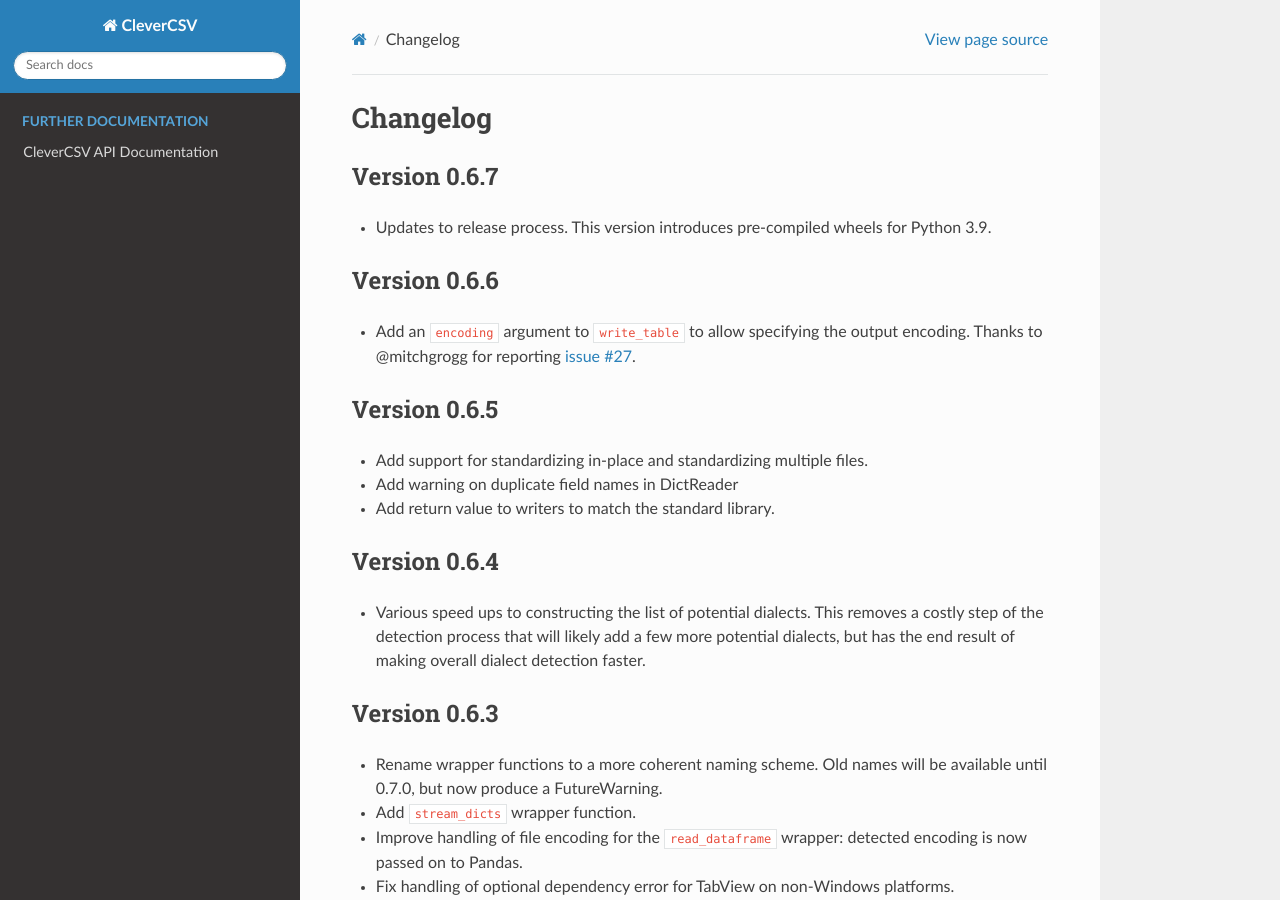
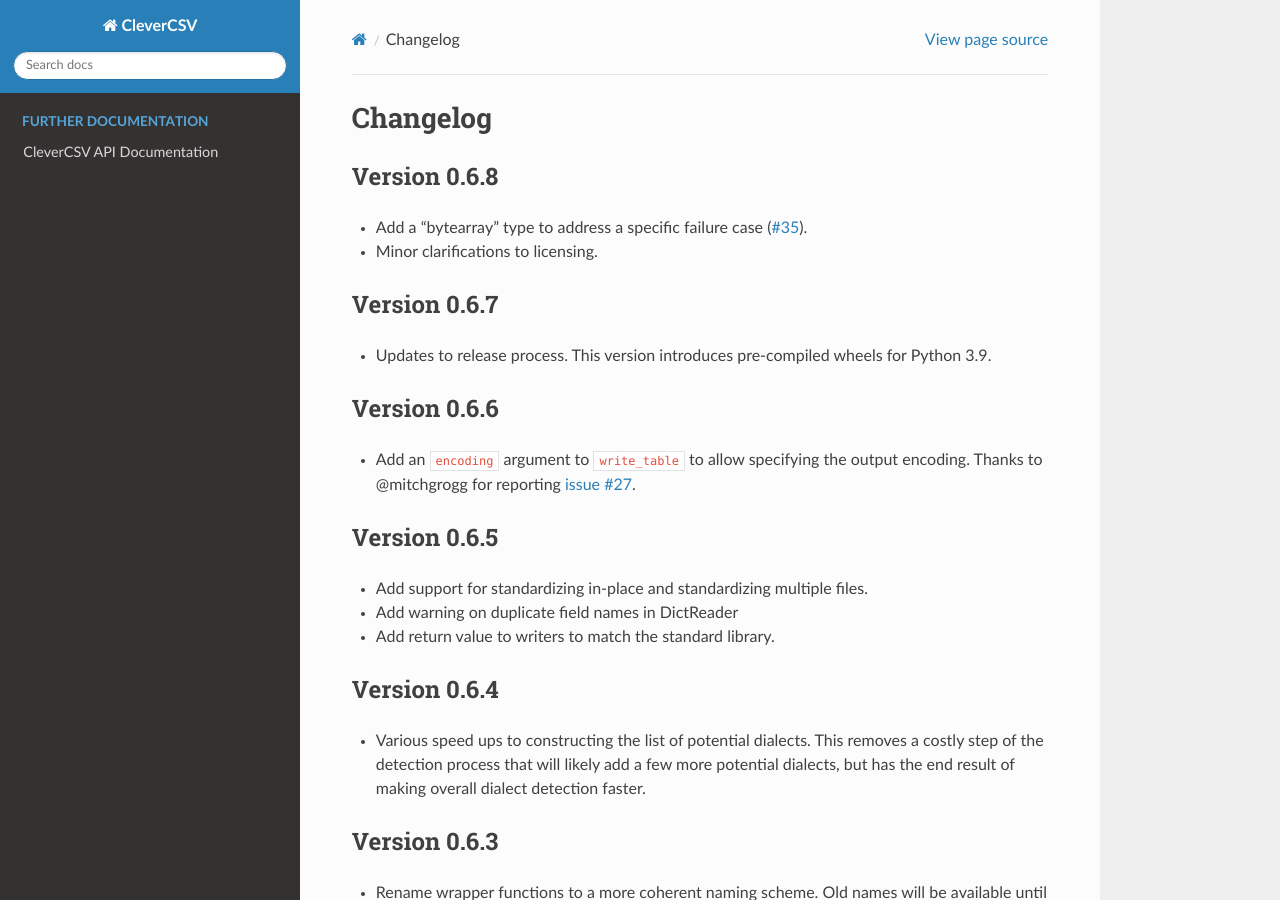
Before and after one commit to alan-turing-institute/CleverCSV, a Sphinx documentation site: the page built from docs/CHANGELOG.rst, in a window 1280 px wide and 900 px high. Built offline with Sphinx 7.4.7 and the Read the Docs theme 2.0.0, drawn with Linux system fonts in a browser that asks for light colours; pages that are not in the unit, such as notebooks, are missing from menus.

Commit message:
CleverCSV Release 0.6.8
* Add a "bytearray" type to address a specific failure case
  ([#35](https://github.com/alan-turing-institute/CleverCSV/issues/35)).
* Minor clarifications to licensing.

```diff
--- a/docs/CHANGELOG.rst
+++ b/docs/CHANGELOG.rst
@@ -1,6 +1,14 @@
 
 Changelog
 =========
+
+Version 0.6.8
+-------------
+
+
+* Add a "bytearray" type to address a specific failure case
+  (\ `#35 <https://github.com/alan-turing-institute/CleverCSV/issues/35>`_\ ).
+* Minor clarifications to licensing.
 
 Version 0.6.7
 -------------
```
Also changed, not shown: CHANGELOG.md (+6 -0 lines).
